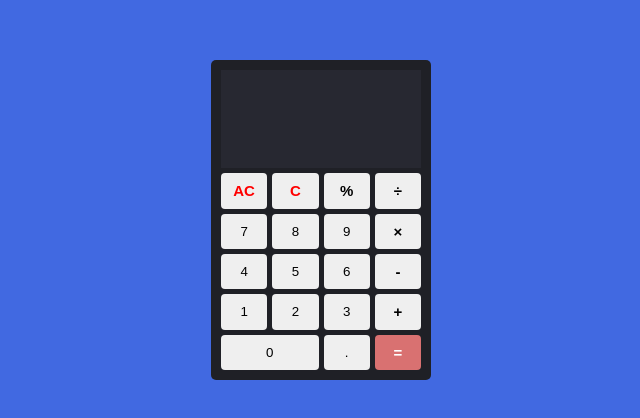
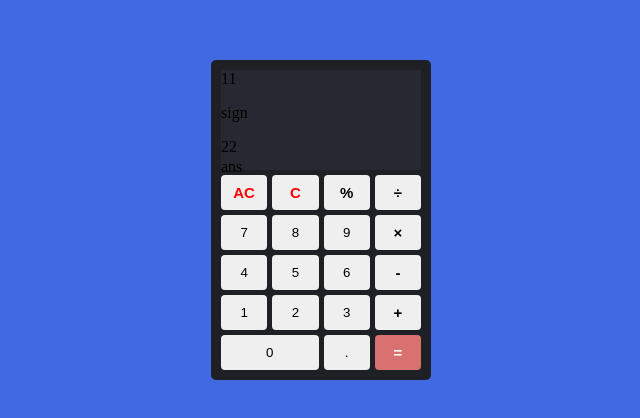
Before and after one commit to colmelom0410/calculator, a plain HTML site: page index.html in a window 1280 px wide. Shown: the part 188-606 px from the top of the page, without its empty margins (319-959 px from the left). Drawn offline with Linux system fonts and the light colour scheme.

Commit message:
Add divs and p to equation to handle inputs

```diff
--- a/index.html
+++ b/index.html
@@ -9,8 +9,12 @@
 <body>
     <div class="container">
         <div id="display">
-            <div id="equation"></div>
-            <div id="answer"></div>
+            <div id="equation">
+                <div id="equationOne">11</div>
+                <p id="sign">sign</p>
+                <div id="equationTwo">22</div>
+            </div>
+            <div id="answer">ans</div>
         </div>
         <div class="btn-container">
             <div class="btnRow">
```
